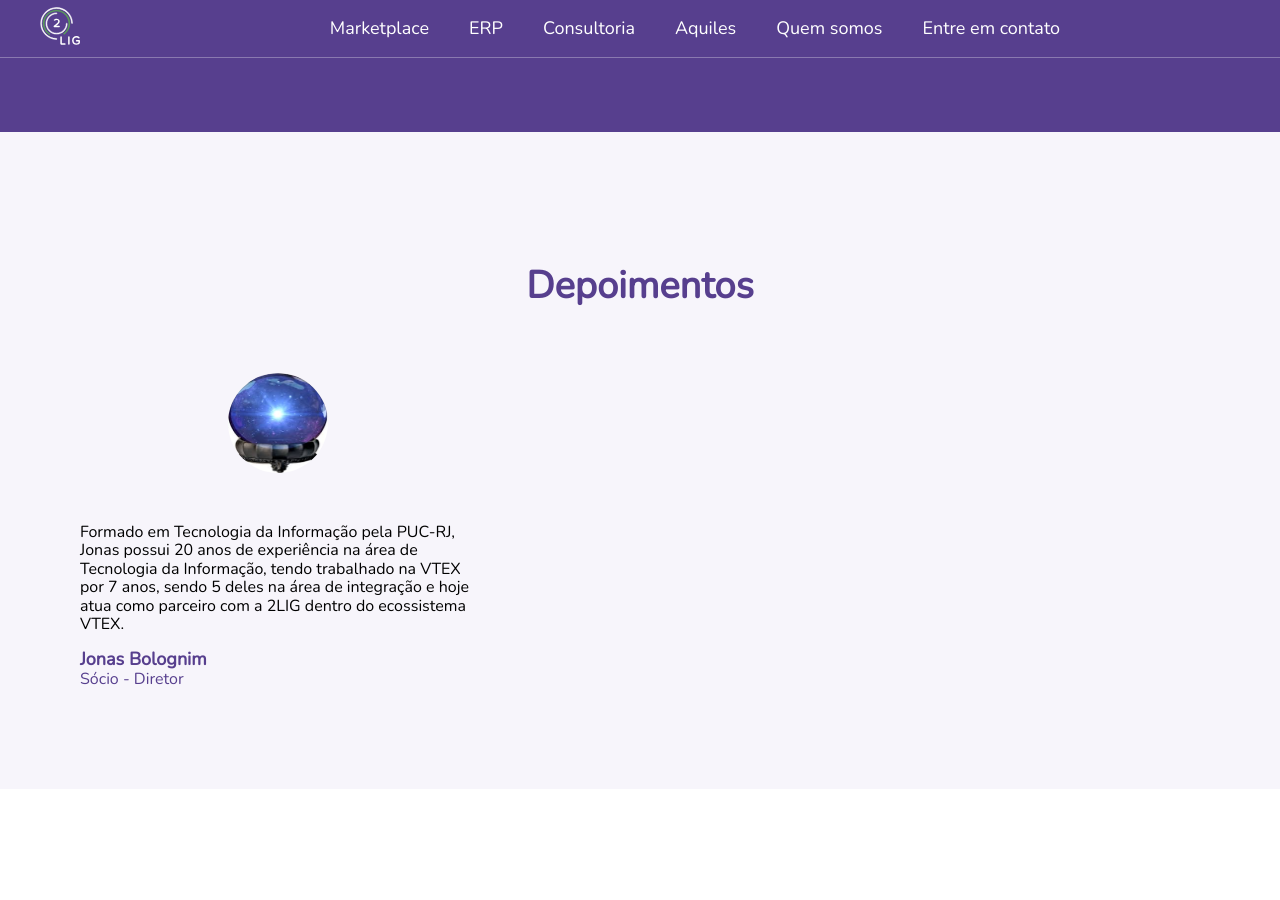
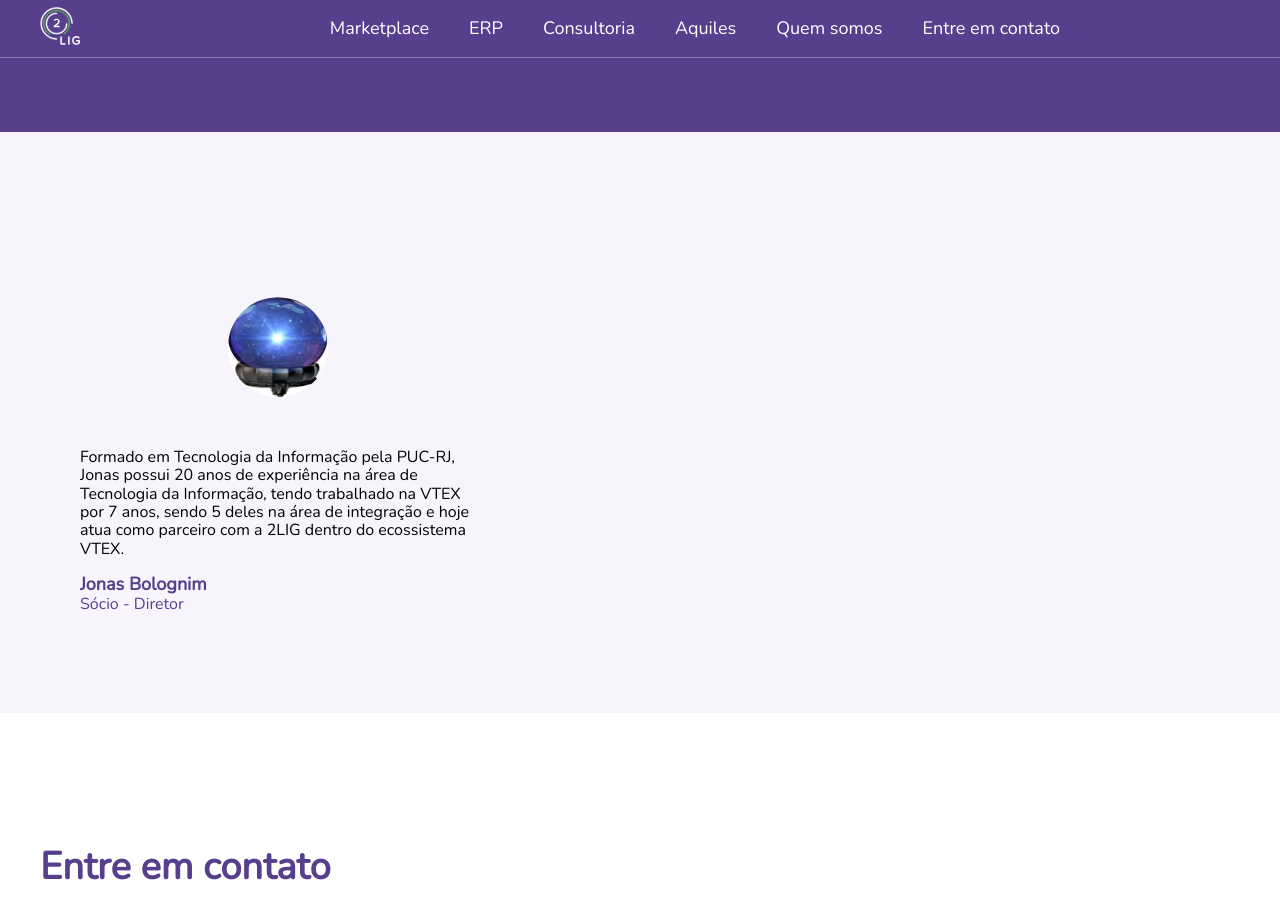
Before and after one commit to leandrooriente/2lig, a Jekyll site: the page built from index.html, in a window 1280 px wide and 900 px high, scrolled down 5577 px. Built offline with Jekyll 4.4.1, drawn with Linux system fonts in a browser that asks for light colours; nearby versions of some CDN libraries; library files that are not in the unit come from our copies.

Commit message:
Updated Staff

```diff
--- a/_includes/staff.html
+++ b/_includes/staff.html
@@ -1,6 +1,5 @@
 <section class="panel testimonials" id="testimonials">
   <div class="panel-wrapper">
-    <h2 class="title">Depoimentos</h2>
     <ul class="list">
       {% for staff in site.staff %}
         <li>
```
